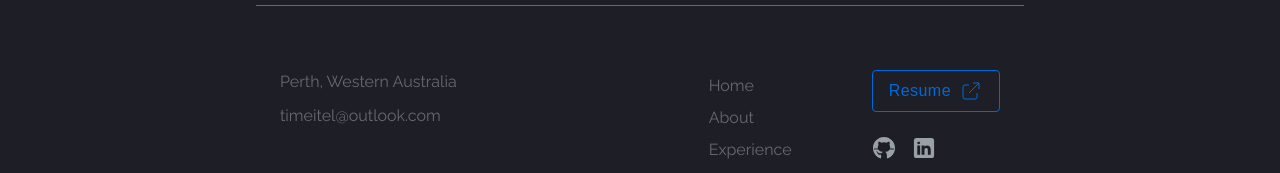
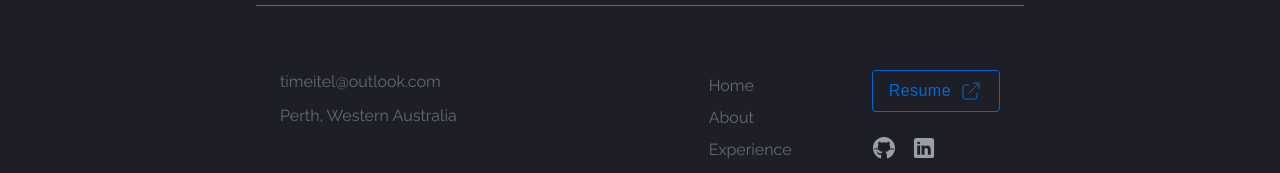
Before and after one commit to timeitel/portfolio, a Next.js app: page / in a window 1280 px wide. Shown: the part 4600-4773 px from the top of the page. Built offline with nearby package versions, Linux system fonts and the light colour scheme; a web font is replaced by a local one.

Commit message:
style: footer address and github links

```diff
--- a/modules/Footer/Footer.tsx
+++ b/modules/Footer/Footer.tsx
@@ -24,8 +24,8 @@ export const Footer: FC<Props> = () => {
           justifyContent: "space-between",
         }}
       >
-        <p style={{ margin: "0 0 0.6125rem" }}>Perth, Western Australia</p>
-        <p style={{ margin: 0 }}>timeitel@outlook.com</p>
+        <p style={{ margin: "0 0 0.6125rem" }}>timeitel@outlook.com</p>
+        <p style={{ margin: 0 }}>Perth, Western Australia</p>
         <div style={{ marginTop: "auto" }}>
           <HtmlName>{"</Tim Eitel>"}</HtmlName>
         </div>
```
